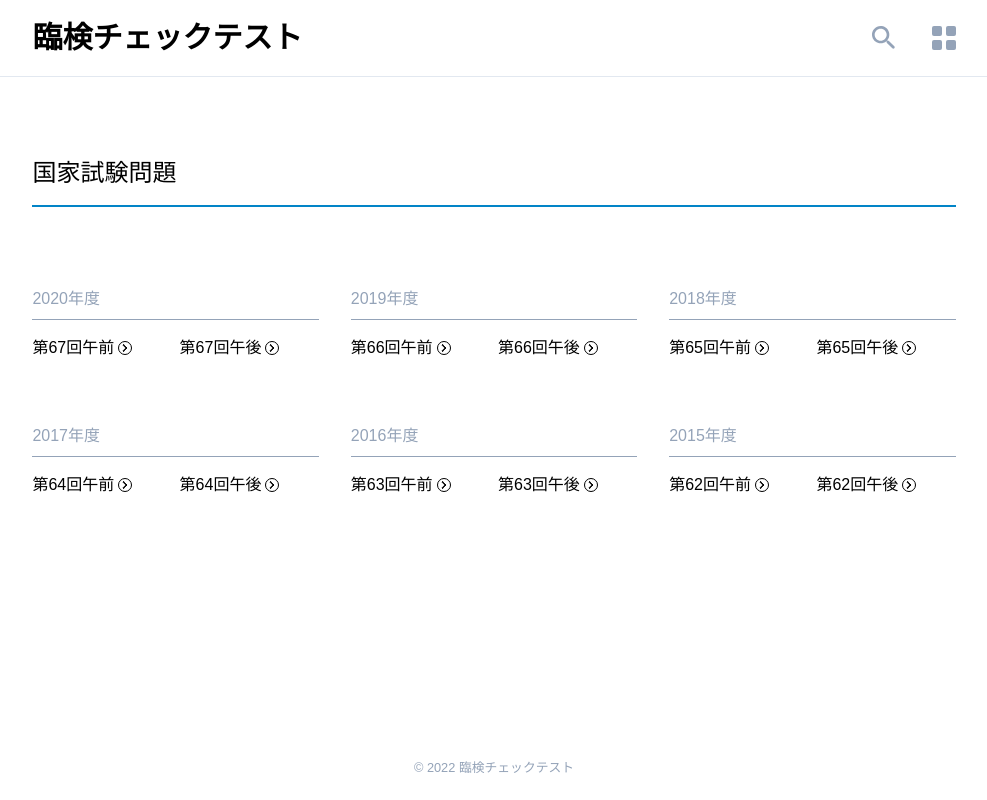
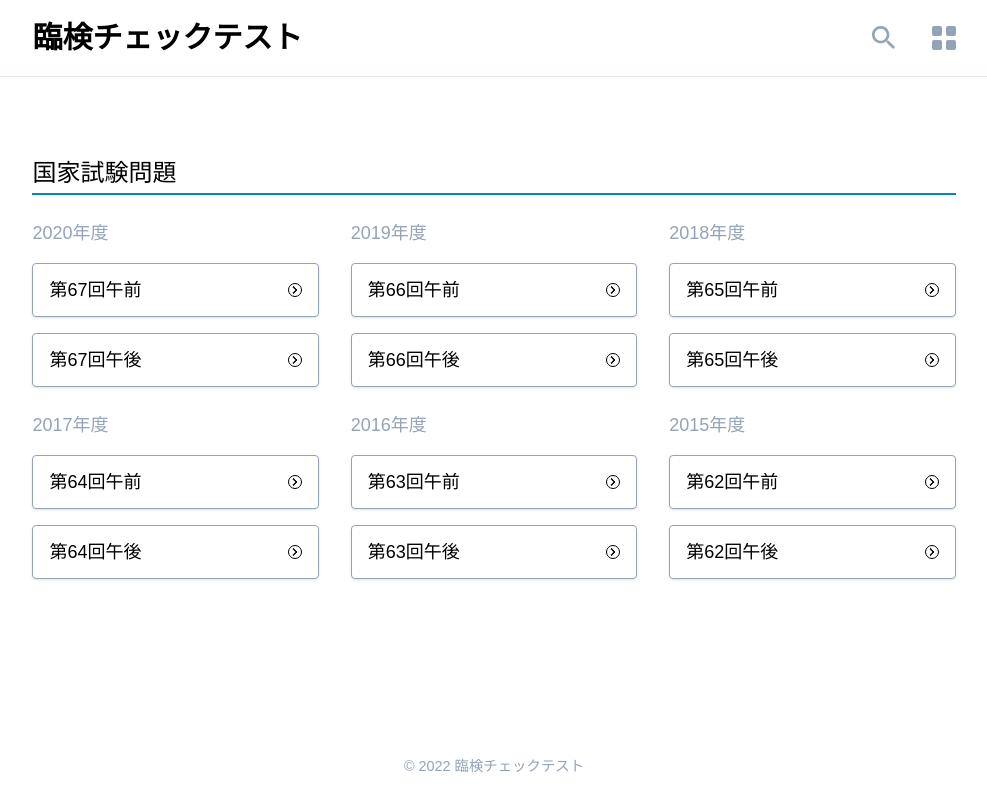
Before and after one commit to kdntiaoao/rinken-checktest, a Nuxt app: page / in a window 1280 px wide. Shown: the whole page, without its empty margins (146-1133 px from the left). Built offline with nearby package versions, Linux system fonts and the light colour scheme.

Commit message:
change design

```diff
--- a/assets/css/main.css
+++ b/assets/css/main.css
@@ -8,7 +8,7 @@
     touch-action: manipulation;
   }
   body {
-    @apply overflow-y-scroll text-sm xs:text-base;
+    @apply overflow-y-scroll sm:text-lg;
   }
   img {
     @apply pointer-events-none select-none;
@@ -26,6 +26,6 @@
     @apply bg-sky-800 active:bg-sky-700 text-white rounded-full shadow select-none;
   }
   .list-btn {
-    @apply border border-slate-400 rounded p-2 md:p-3 cursor-pointer select-none active:bg-sky-200 shadow;
+    @apply border border-slate-400 rounded px-2 py-3 sm:px-4 cursor-pointer select-none active:bg-sky-200 shadow;
   }
 }
--- a/components/Accordion.vue
+++ b/components/Accordion.vue
@@ -1,11 +1,13 @@
 <template>
   <div>
-    <div
-      class="flex items-center justify-between cursor-pointer"
-      @click="openPanel($event)"
-    >
-      <div class="">
+    <div class="cursor-pointer" @click="openPanel($event)">
+      <div class="mb-2">
         <slot name="accordion-title" />
+      </div>
+      <div class="h-0 mb-2 overflow-hidden transition-[height] duration-300 cursor-default js-panel" @click.stop>
+        <div class="js-panelConts">
+          <slot name="accordion-content" />
+        </div>
       </div>
       <div>
         <!-- 矢印アイコン -->
@@ -14,7 +16,7 @@
           width="20px"
           height="20px"
           viewBox="0 0 20 20"
-          class="w-4 h-4 md:w-6 md:h-6 ml-2 transition duration-300 rotate-90"
+          class="w-4 h-4 md:w-6 md:h-6 mx-auto transition delay-300 duration-300 rotate-90 text-slate-400"
         >
           <path fill="none" d="M0 0h20v20H0z" />
           <g
@@ -31,17 +33,9 @@
               data-centerx="10.04"
               data-centery="6.48"
             />
-            <path
-              filter="none"
-              d="m6.504 18.51 8.486-8.486-1.414-1.414-8.486 8.486 1.414 1.414Z"
-            />
+            <path filter="none" d="m6.504 18.51 8.486-8.486-1.414-1.414-8.486 8.486 1.414 1.414Z" />
           </g>
         </svg>
-      </div>
-    </div>
-    <div class="h-0 overflow-hidden transition-[height] duration-300">
-      <div class="panel pt-5">
-        <slot name="accordion-content" />
       </div>
     </div>
   </div>
@@ -51,26 +45,27 @@
 export default {
   methods: {
     openPanel(ev) {
-      const target = ev.currentTarget;
-      const nextEl = target.nextElementSibling;
-      const panelHeight = nextEl.querySelector(".panel").offsetHeight;
+      const target = ev.currentTarget
+      // const nextEl = target.nextElementSibling;
+      const panel = target.querySelector('.js-panel')
+      const panelHeight = target.querySelector('.js-panelConts').offsetHeight
       // アコーディオンパネルが閉じているとき
-      if (nextEl.classList.contains("h-0")) {
+      if (panel.classList.contains('h-0')) {
         // パネルを開く
-        nextEl.classList.remove("h-0");
-        nextEl.style.height = `${panelHeight}px`;
+        panel.classList.remove('h-0')
+        panel.style.height = `${panelHeight}px`
         // 矢印アイコンを180度回転させる
-        target.querySelector("svg").classList.add("-rotate-90");
-        target.querySelector("svg").classList.remove("rotate-90");
+        target.querySelector('svg').classList.add('-rotate-90')
+        target.querySelector('svg').classList.remove('rotate-90')
       } else {
         // パネルを閉じる
-        nextEl.classList.add("h-0");
-        nextEl.removeAttribute("style");
+        panel.classList.add('h-0')
+        panel.removeAttribute('style')
         // 矢印アイコンを180度回転させる
-        target.querySelector("svg").classList.add("rotate-90");
-        target.querySelector("svg").classList.remove("-rotate-90");
+        target.querySelector('svg').classList.add('rotate-90')
+        target.querySelector('svg').classList.remove('-rotate-90')
       }
     },
   },
-};
+}
 </script>
--- a/components/ContentTitle.vue
+++ b/components/ContentTitle.vue
@@ -1,6 +1,6 @@
 <template>
   <div
-    class="border-b-2 border-sky-600 mb-10 md:mb-20 pb-1 xs:pb-2 md:pb-4 text-base xs:text-xl md:text-2xl flex items-center justify-between"
+    class="border-b-2 border-sky-600 mb-6 pb-1 text-base xs:text-xl md:text-2xl flex items-center justify-between"
   >
     <h2>
       {{ title }}
--- a/pages/_time/_questionNums.vue
+++ b/pages/_time/_questionNums.vue
@@ -7,13 +7,16 @@
           <div :key="questionNum" :hidden="questionNum === 0">
             <!-- 問題文 -->
             <p class="mb-5">
-              <span class="text-base xs:text-xl">問題 {{ questionNum }}</span>
+              <span class="text-sm">問題 {{ questionNum }}</span>
               <br />
               {{ question }}
             </p>
             <div class="relative mb-8">
               <!-- 「マル」か「バツ」を表示 -->
-              <div class="absolute top-1/2 left-1/2 -translate-x-1/2 -translate-y-1/2 w-60 opacity-40" v-show="!thinking">
+              <div
+                class="absolute top-1/2 left-1/2 -translate-x-1/2 -translate-y-1/2 w-60 opacity-40"
+                v-show="!thinking"
+              >
                 <!-- マルマーク -->
                 <div v-show="isCorrect">
                   <img src="~/assets/images/correct_red.svg" alt="マルマーク" class="w-full" />
@@ -44,7 +47,9 @@
             </div>
             <div class="mb-8">
               <button class="btn-primary w-full p-2 md:p-3" v-show="thinking" @click="checkAnswer">解答</button>
-              <button class="btn-secondary w-full p-2 md:p-3" v-show="!thinking" @click="questionNum++">次の問題</button>
+              <button class="btn-secondary w-full p-2 md:p-3" v-show="!thinking" @click="questionNum++">
+                次の問題
+              </button>
             </div>
             <div v-if="imgName !== ''" class="max-w-lg mx-auto">
               <img :src="require(`~/assets/images/${time}/${imgName}`)" alt="問題についての画像" />
--- a/pages/_time/index.vue
+++ b/pages/_time/index.vue
@@ -2,16 +2,14 @@
   <div>
     <!-- 問題一覧の画面(○〜○問目を解くか選択する画面) -->
     <div class="wrapper">
-      <h2 class="border-b-2 border-sky-600 mb-10 md:mb-20 pb-1 xs:pb-2 md:pb-4 text-base xs:text-xl md:text-2xl">
-        {{ time.replace(/([0-9]{2})([A-Z]{2})/, convertTime) }}
-      </h2>
-      <ul class="grid grid-cols-4 gap-4 max-w-lg md:max-w-full mx-auto">
-        <li class="col-span-2 md:col-span-1" v-for="n in 10" :key="n">
+      <ContentTitle :title="time.replace(/([0-9]{2})([A-Z]{2})/, convertTime)" />
+      <ul class="grid grid-cols-2 sm:grid-cols-3 md:grid-cols-4 gap-4">
+        <li v-for="n in 10" :key="n">
           <NuxtLink :to="{ path: '/' + time + '/' + (10 * (n - 1) + 1) + '-' + 10 * n }">
             <div class="list-btn text-center">{{ 10 * (n - 1) + 1 }} 〜 {{ 10 * n }}</div>
           </NuxtLink>
         </li>
-        <li class="col-start-2 col-span-2 md:col-start-3">
+        <li>
           <NuxtLink :to="{ path: '/' + time + '/1-100' }">
             <div class="list-btn text-center">1 〜 100</div>
           </NuxtLink>
--- a/pages/index.vue
+++ b/pages/index.vue
@@ -2,17 +2,13 @@
   <!-- 解く問題の年度を選択する画面 -->
   <div class="wrapper">
     <ContentTitle title="国家試験問題" />
-    <ul class="grid grid-cols-2 md:grid-cols-3 gap-x-8 gap-y-10 sm:gap-y-16">
+    <ul class="grid sm:grid-cols-2 md:grid-cols-3 gap-x-8 gap-y-6">
       <li v-for="t in times" :key="t">
-        <h3 class="sm:mb-4 sm:pb-2 sm:border-b border-slate-400 text-slate-400">{{ t }}年度</h3>
-        <ul class="grid sm:grid-cols-2 gap-x-2 border-l border-b sm:border-0 border-slate-400 xs:pl-5 sm:pl-0">
-          <li
-            v-for="m in ['AM', 'PM']"
-            :key="`${t - 1953}${m}`"
-            class="border-b border-slate-400 sm:border-0 last:border-0 sm:mr-auto"
-          >
+        <h3 class="mb-2 sm:pb-2 text-slate-400">{{ t }}年度</h3>
+        <ul class="grid grid-cols-2 sm:grid-cols-1 gap-x-4 gap-y-4">
+          <li v-for="m in ['AM', 'PM']" :key="`${t - 1953}${m}`">
             <NuxtLink :to="`/${t - 1953}${m}`">
-              <div class="flex items-center justify-between sm:justify-start px-2 py-1 sm:p-0 cursor-pointer">
+              <div class="flex items-center justify-between list-btn">
                 <div>第{{ t - 1953 }}回{{ m === 'AM' ? '午前' : '午後' }}</div>
                 <div class="border rounded-full border-black ml-1 p-[2px]">
                   <!-- 矢印アイコン -->
--- a/pages/mistake.vue
+++ b/pages/mistake.vue
@@ -27,7 +27,7 @@
             <template v-slot:accordion-title>
               <!-- 問題文 -->
               <div>
-                <span class="sm:text-xl">
+                <span class="text-sm">
                   {{ d.time.replace(/([0-9]{2})([A-Z]{2})/, convertTime) }} 問題
                   {{ d.questionNum }}
                 </span>
```
Also changed, not shown: pages/search.vue (+13 -10 lines).
